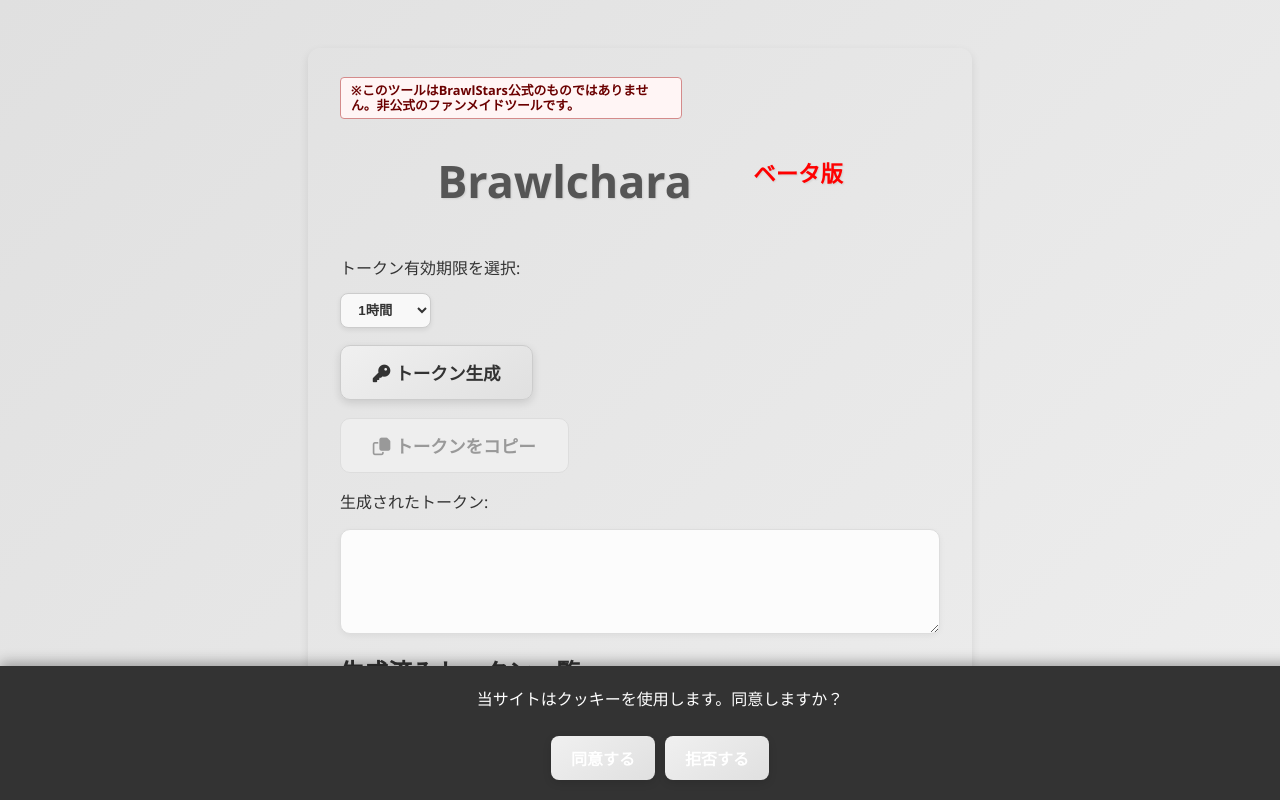
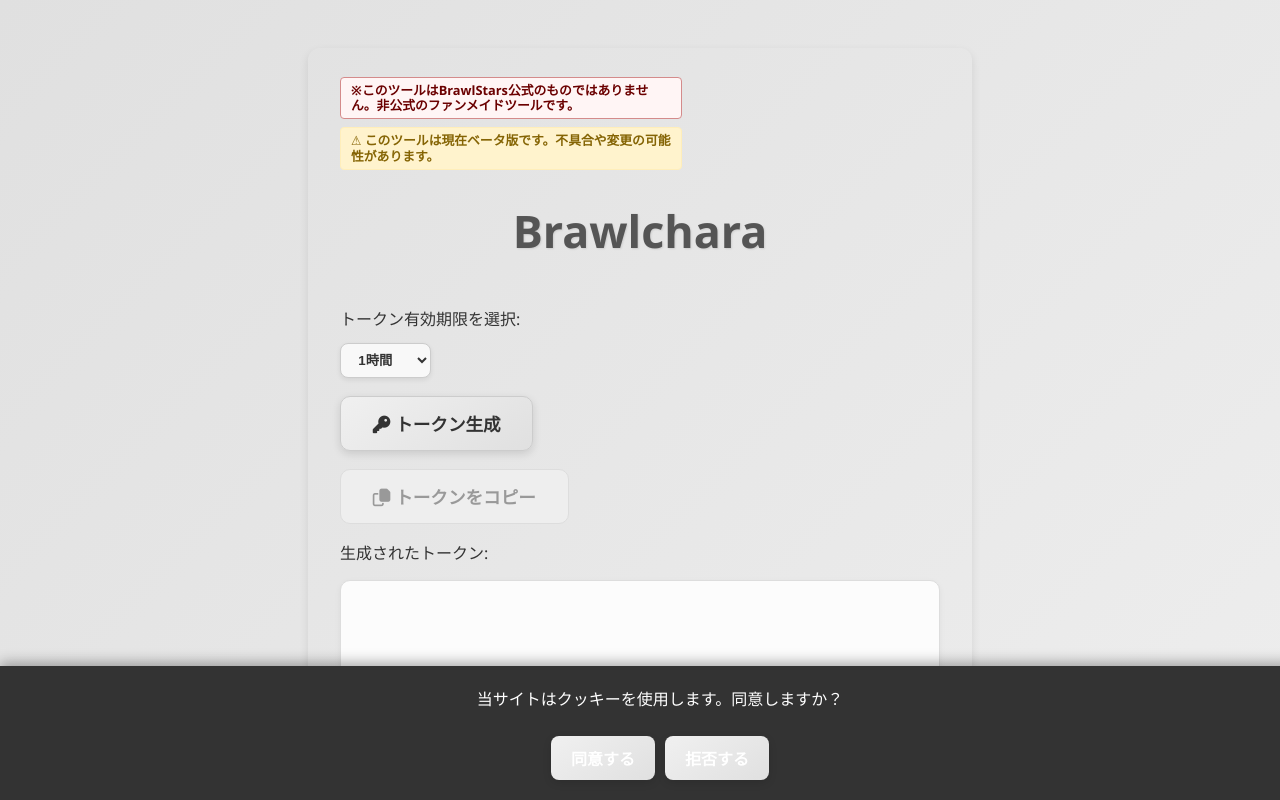
Before and after one commit to tanuki276/BrawlChara-beta, a website: page public/index.html in a window 1280 px wide. Shown: the top 800 px of the page. Drawn offline with Linux system fonts and the light colour scheme.

Commit message:
index.html の更新

```diff
--- a/public/index.html
+++ b/public/index.html
@@ -13,6 +13,21 @@
     referrerpolicy="no-referrer"
   />
   <style>
+    /* ベータ版通知のスタイルを調整し、非公式免責事項と似た形式にします */
+    #betaNotice {
+      background-color: #fff3cd; /* 元のベータ版通知の色 */
+      color: #856404; /* 元のベータ版通知の色 */
+      border: 1px solid #ffeeba; /* 元のベータ版通知の色 */
+      padding: 5px 10px; /* disclaimerと合わせる */
+      margin-bottom: 8px; /* disclaimerと合わせる */
+      border-radius: 4px;
+      font-weight: 600; /* disclaimerと合わせる */
+      font-size: 0.8rem; /* disclaimerと合わせる */
+      max-width: 320px; /* disclaimerと合わせる */
+      line-height: 1.2; /* disclaimerと合わせる */
+      user-select: none; /* disclaimerと合わせる */
+      box-shadow: none; /* disclaimerにはシャドウがないため削除 */
+    }
     #tokenList code {
       display: inline-block;
       max-width: 300px;
@@ -93,10 +108,11 @@
   <p id="disclaimer">
     ※このツールはBrawlStars公式のものではありません。非公式のファンメイドツールです。
   </p>
+  <div id="betaNotice">⚠ このツールは現在<strong>ベータ版</strong>です。不具合や変更の可能性があります。</div>
+
   <h1>
     <i class="fa-solid fa-user-ghost"></i>Brawlchara
-    <small style="color: red; font-size: 0.5em; vertical-align: super; margin-left: 5px;">　　ベータ版</small>
-  </h1>
+    </h1>
   <label for="expires">トークン有効期限を選択:</label>
   <select id="expires">
     <option value="3600">1時間</option>
```
